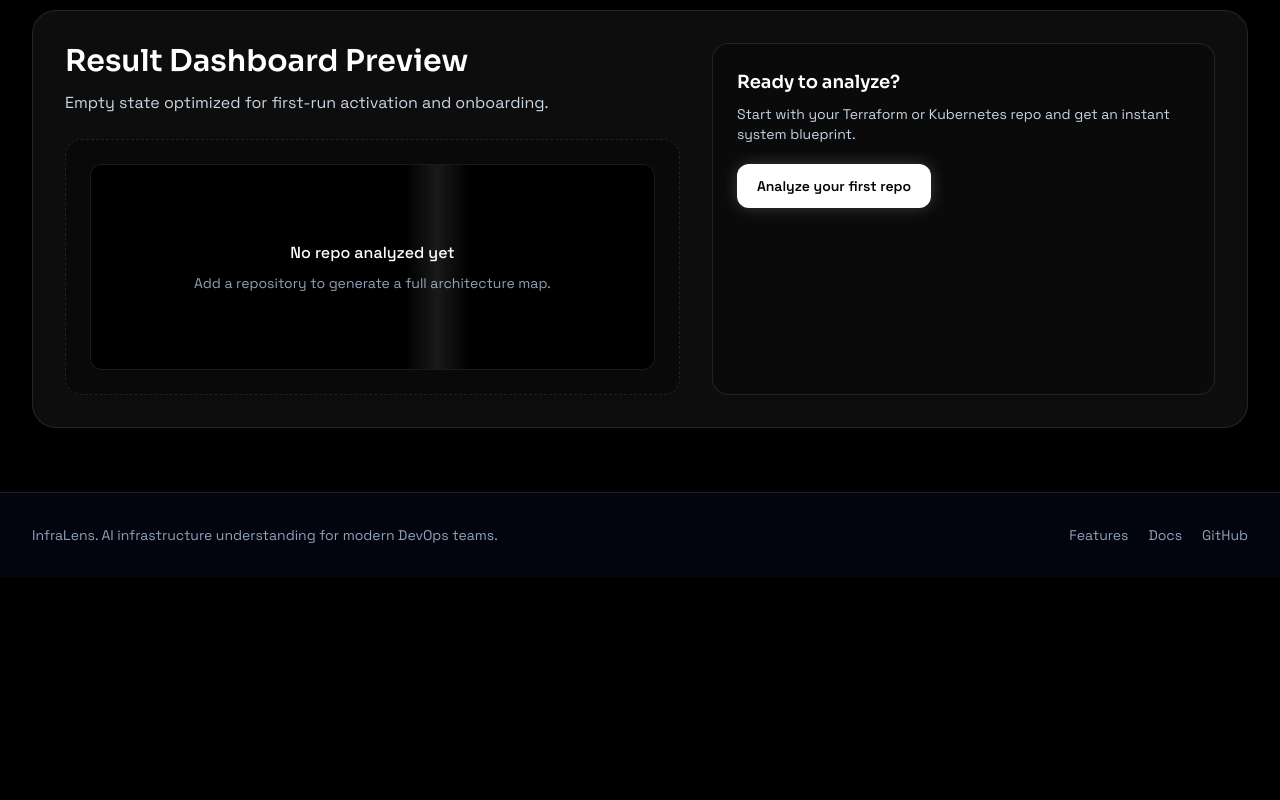
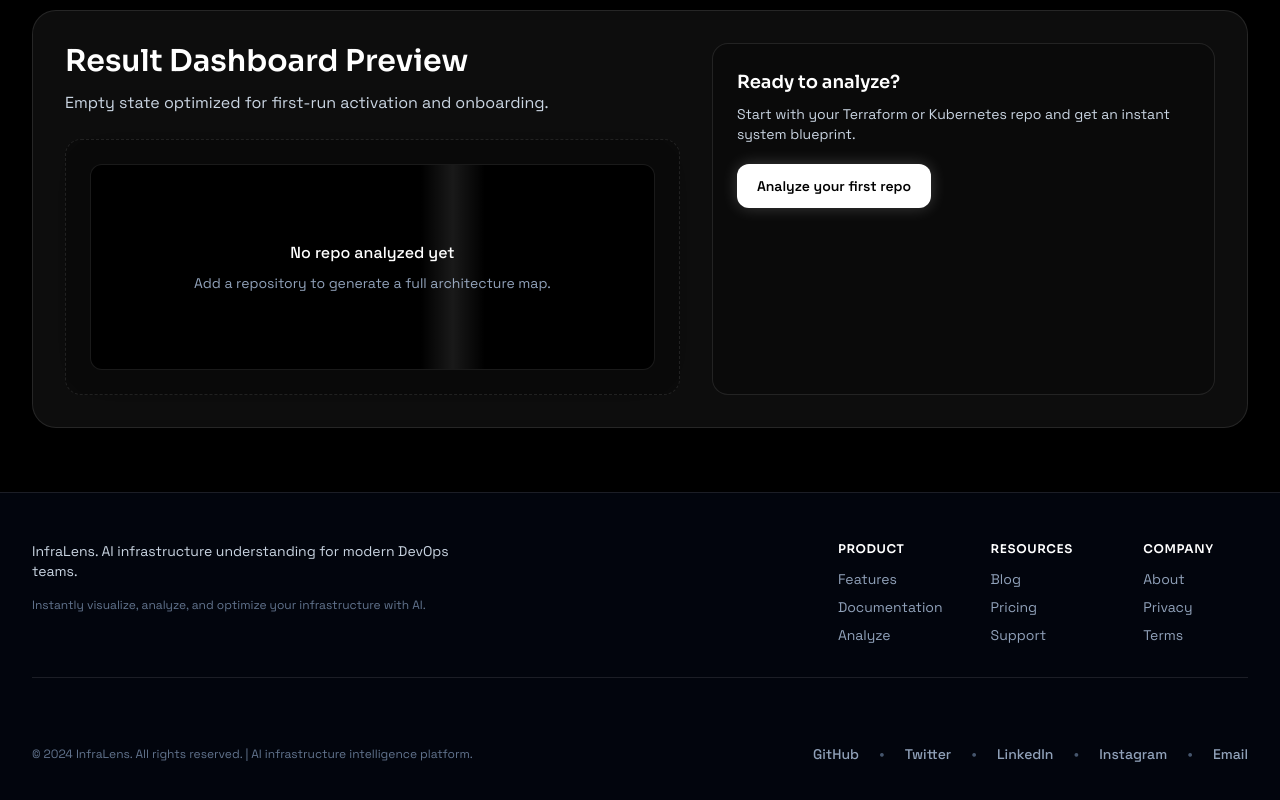
Before and after one commit to adharsh277/InfraLens, a Next.js app in the folder frontend/: page / in a window 1280 px wide. Shown: the part 2753-3553 px from the top of the page. Before the commit the page ends 3330 px from the top, so only its background shows below. Built offline with nearby package versions, Linux system fonts and the light colour scheme.

Commit message:
added frontend/src/components/site/footer.tsx

```diff
--- a/frontend/src/components/site/footer.tsx
+++ b/frontend/src/components/site/footer.tsx
@@ -2,19 +2,151 @@ import Link from "next/link";
 
 export function Footer() {
   return (
-    <footer className="border-t border-white/10 bg-[#02050d] px-4 py-8 sm:px-6 lg:px-8">
-      <div className="mx-auto flex w-full max-w-7xl flex-col gap-4 text-sm text-slate-400 sm:flex-row sm:items-center sm:justify-between">
-        <p>InfraLens. AI infrastructure understanding for modern DevOps teams.</p>
-        <div className="flex items-center gap-5">
-          <Link href="#features" className="hover:text-cyan-300">
-            Features
-          </Link>
-          <Link href="#docs" className="hover:text-cyan-300">
-            Docs
-          </Link>
-          <Link href="https://github.com/adharsh277/InfraLens" className="hover:text-cyan-300">
-            GitHub
-          </Link>
+    <footer className="border-t border-white/10 bg-[#02050d] px-4 py-12 sm:px-6 lg:px-8">
+      <div className="mx-auto w-full max-w-7xl">
+        <div className="mb-8 flex flex-col gap-8 lg:flex-row lg:items-start lg:justify-between">
+          {/* Brand Section */}
+          <div className="flex flex-col gap-4">
+            <p className="max-w-md text-sm text-slate-300">
+              InfraLens. AI infrastructure understanding for modern DevOps teams.
+            </p>
+            <p className="text-xs text-slate-500">
+              Instantly visualize, analyze, and optimize your infrastructure with AI.
+            </p>
+          </div>
+
+          {/* Links Section */}
+          <div className="grid grid-cols-2 gap-8 sm:grid-cols-3 lg:gap-12">
+            <div>
+              <h4 className="mb-3 text-xs font-semibold uppercase tracking-wider text-white">
+                Product
+              </h4>
+              <ul className="space-y-2 text-sm">
+                <li>
+                  <Link href="#features" className="text-slate-400 hover:text-white transition-colors">
+                    Features
+                  </Link>
+                </li>
+                <li>
+                  <Link href="#docs" className="text-slate-400 hover:text-white transition-colors">
+                    Documentation
+                  </Link>
+                </li>
+                <li>
+                  <Link href="/analyze" className="text-slate-400 hover:text-white transition-colors">
+                    Analyze
+                  </Link>
+                </li>
+              </ul>
+            </div>
+
+            <div>
+              <h4 className="mb-3 text-xs font-semibold uppercase tracking-wider text-white">
+                Resources
+              </h4>
+              <ul className="space-y-2 text-sm">
+                <li>
+                  <Link href="#" className="text-slate-400 hover:text-white transition-colors">
+                    Blog
+                  </Link>
+                </li>
+                <li>
+                  <Link href="#" className="text-slate-400 hover:text-white transition-colors">
+                    Pricing
+                  </Link>
+                </li>
+                <li>
+                  <Link href="#" className="text-slate-400 hover:text-white transition-colors">
+                    Support
+                  </Link>
+                </li>
+              </ul>
+            </div>
+
+            <div>
+              <h4 className="mb-3 text-xs font-semibold uppercase tracking-wider text-white">
+                Company
+              </h4>
+              <ul className="space-y-2 text-sm">
+                <li>
+                  <Link href="#" className="text-slate-400 hover:text-white transition-colors">
+                    About
+                  </Link>
+                </li>
+                <li>
+                  <Link href="#" className="text-slate-400 hover:text-white transition-colors">
+                    Privacy
+                  </Link>
+                </li>
+                <li>
+                  <Link href="#" className="text-slate-400 hover:text-white transition-colors">
+                    Terms
+                  </Link>
+                </li>
+              </ul>
+            </div>
+          </div>
+        </div>
+
+        {/* Divider */}
+        <div className="border-t border-white/5 py-8" />
+
+        {/* Bottom Section */}
+        <div className="flex flex-col gap-6 sm:flex-row sm:items-center sm:justify-between">
+          <p className="text-xs text-slate-500">
+            © 2024 InfraLens. All rights reserved. | AI infrastructure intelligence platform.
+          </p>
+
+          {/* Social Links */}
+          <div className="flex items-center gap-5">
+            <Link
+              href="https://github.com/adharsh277/InfraLens"
+              target="_blank"
+              rel="noopener noreferrer"
+              className="text-slate-400 hover:text-white transition-colors text-sm font-medium"
+              title="GitHub"
+            >
+              GitHub
+            </Link>
+            <span className="text-slate-600">•</span>
+            <Link
+              href="https://twitter.com"
+              target="_blank"
+              rel="noopener noreferrer"
+              className="text-slate-400 hover:text-white transition-colors text-sm font-medium"
+              title="Twitter"
+            >
+              Twitter
+            </Link>
+            <span className="text-slate-600">•</span>
+            <Link
+              href="https://linkedin.com"
+              target="_blank"
+              rel="noopener noreferrer"
+              className="text-slate-400 hover:text-white transition-colors text-sm font-medium"
+              title="LinkedIn"
+            >
+              LinkedIn
+            </Link>
+            <span className="text-slate-600">•</span>
+            <Link
+              href="https://instagram.com"
+              target="_blank"
+              rel="noopener noreferrer"
+              className="text-slate-400 hover:text-white transition-colors text-sm font-medium"
+              title="Instagram"
+            >
+              Instagram
+            </Link>
+            <span className="text-slate-600">•</span>
+            <Link
+              href="mailto:contact@infralens.com"
+              className="text-slate-400 hover:text-white transition-colors text-sm font-medium"
+              title="Email"
+            >
+              Email
+            </Link>
+          </div>
         </div>
       </div>
     </footer>
```
